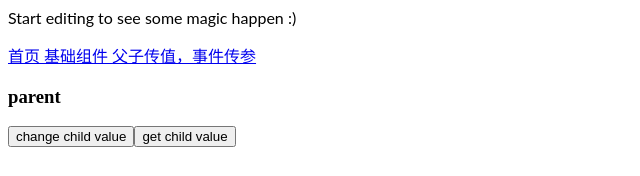
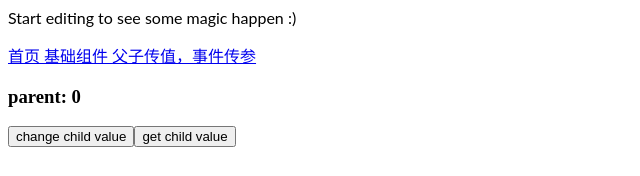
Before and after one commit to liulovegame/angular-ivy-hs98wc, an Angular app: page /parent in a window 1280 px wide. Shown: the top 176 px of the page, without its empty margins (0-640 px from the left). Built offline with nearby package versions, Linux system fonts and the light colour scheme.

Commit message:
2 files modified, 1 deleted

```diff
--- a/src/app/app-router.module.ts
+++ b/src/app/app-router.module.ts
@@ -3,7 +3,6 @@ import { RouterModule, Route } from '@angular/router';
 import { HelloComponent } from './hello.component';
 import { BasisComponent } from './pages/basis/basis.component';
 import { ParentComponent } from './pages/parent/parent.component';
-import { ParentModule } from './pages/parent/parent.module';
 
 type IRoutes = Route & {
   title: string;
--- a/src/app/pages/parent/parent.component.html
+++ b/src/app/pages/parent/parent.component.html
@@ -1,5 +1,5 @@
 <div>
-  <h3>parent</h3>
+  <h3>parent: {{ count }}</h3>
   <button>change child value</button>
   <button>get child value</button>
 
```
Also changed, not shown: src/app/pages/parent/parent.module.ts (deleted, +0 -11 lines).
